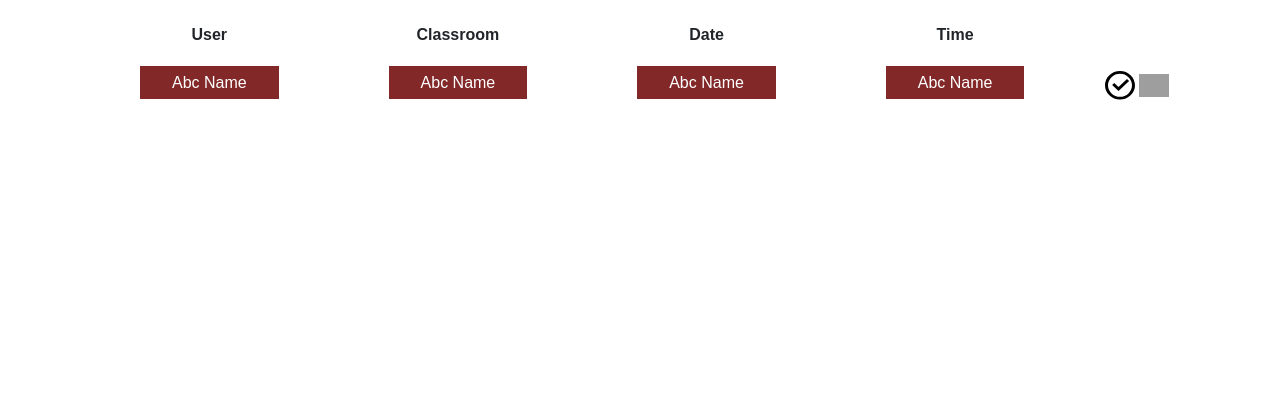
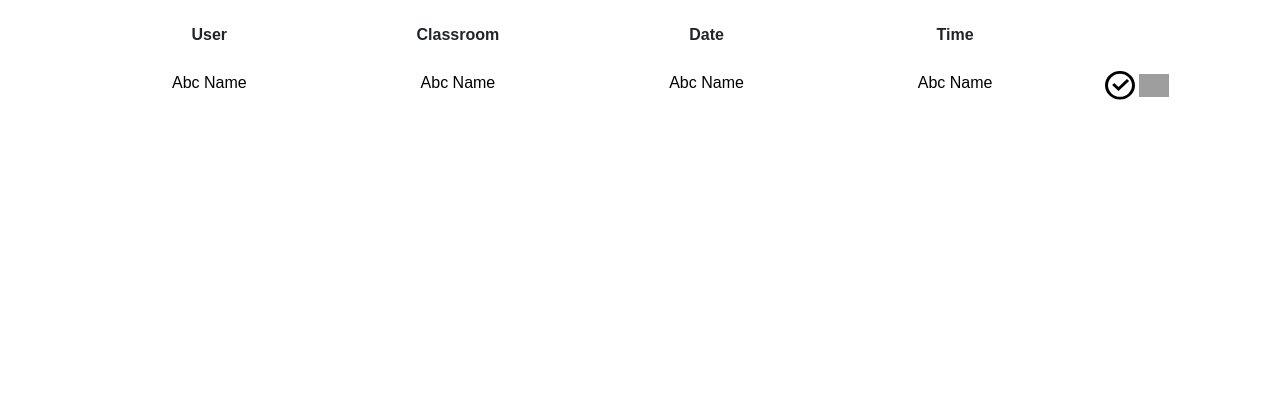
Before and after one commit to lejlabrescic/schedule-me, a PHP site: page /components/admin/adminDashboard/index.html in a window 1280 px wide. Shown: the part 322-742 px from the top of the page. Run offline with PHP 8.4, Linux system fonts and the light colour scheme; grey boxes are pictures that could not be loaded.

Commit message:
small fixtures

```diff
--- a/frontEnd/assets/css/style.css
+++ b/frontEnd/assets/css/style.css
@@ -192,9 +192,9 @@
 }
 
 .bg-td {
-    background-color: #822828;
+    background-color: white;
     padding: 0.5rem 2rem;
-    color: #fff;
+    color: black;
 }
 
 .admin-img-set {
--- a/frontEnd/components/admin/adminDashboard/index.html
+++ b/frontEnd/components/admin/adminDashboard/index.html
@@ -2,12 +2,13 @@
 <html lang="en">
 
 <head>
-    <title>Home</title>
+    <title>Admin Dashboard</title>
     <!-- Required meta tags -->
     <meta charset="utf-8">
     <meta name="viewport" content="width=device-width, initial-scale=1, shrink-to-fit=no">
     <link rel="stylesheet" href="./../../../assets/css/style.css">
     <!-- Bootstrap CSS -->
+    <link rel="icon" href="https://www.ibu.edu.ba/favicon-32x32.png">
     <link rel="stylesheet" href="https://stackpath.bootstrapcdn.com/bootstrap/4.3.1/css/bootstrap.min.css"
         integrity="sha384-ggOyR0iXCbMQv3Xipma34MD+dH/1fQ784/j6cY/iJTQUOhcWr7x9JvoRxT2MZw1T" crossorigin="anonymous">
 </head>
--- a/frontEnd/components/particular room/particularRoom.html
+++ b/frontEnd/components/particular room/particularRoom.html
@@ -2,9 +2,10 @@
 <html lang="en">
 
 <head>
-    <title>Home</title>
+    <title>Room Description</title>
     <!-- Required meta tags -->
     <meta charset="utf-8">
+    <link rel="icon" href="https://www.ibu.edu.ba/favicon-32x32.png">
     <meta name="viewport" content="width=device-width, initial-scale=1, shrink-to-fit=no">
     <link rel="stylesheet" href="./../../assets/css/style.css">
     <link rel="stylesheet" href="./../../assets/css/calander.css">
```
Also changed, not shown: frontEnd/index.html (+6 -4 lines).
